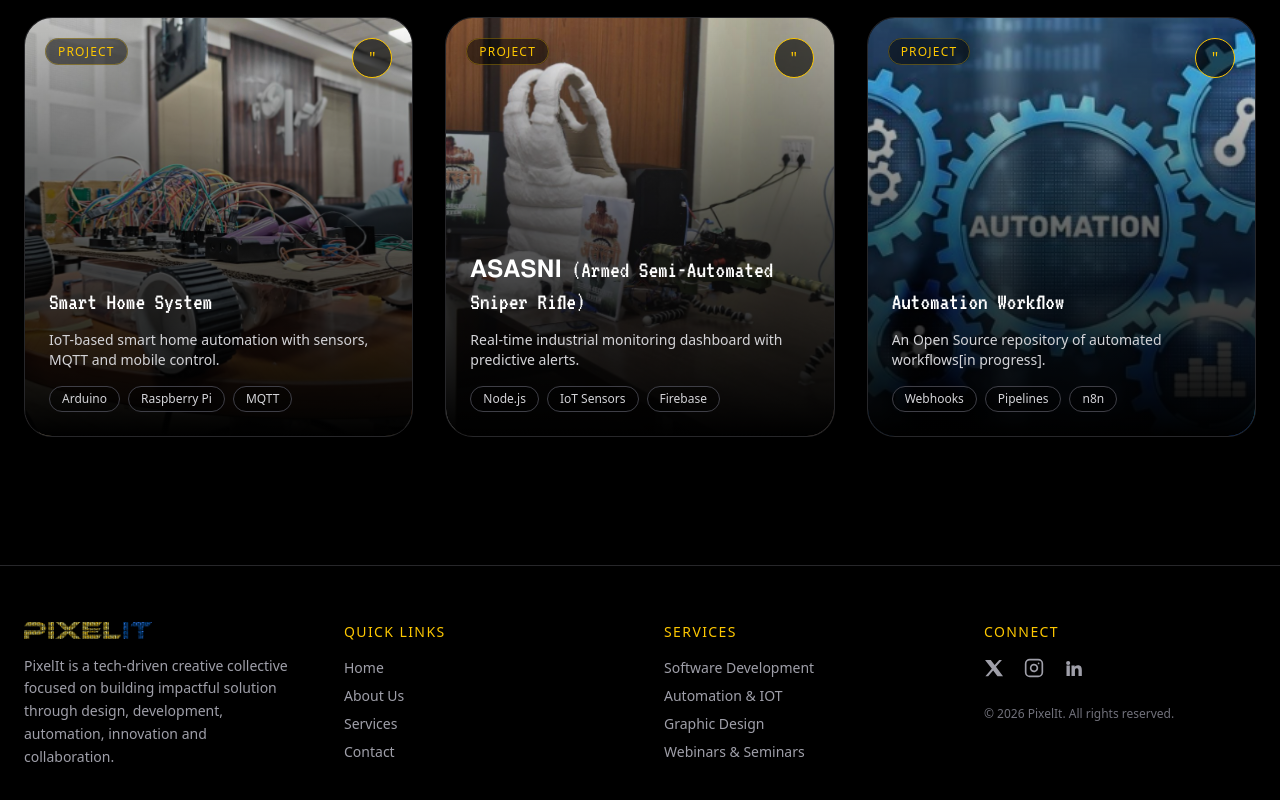
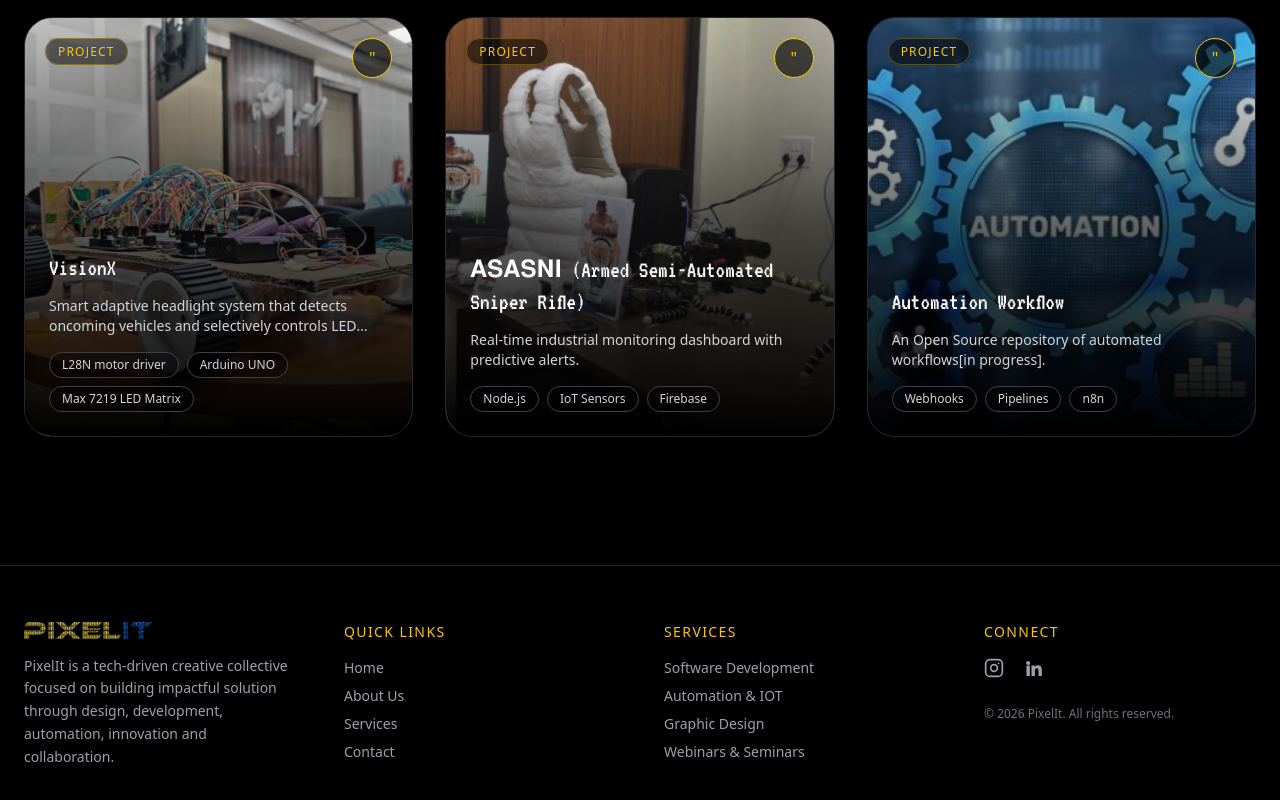
Before and after one commit to akashverma712/PixelIT, a Next.js app: page /service/iot in a window 1280 px wide. Shown: the part 1099-1899 px from the top of the page. Built offline with nearby package versions, Linux system fonts and the light colour scheme.

Commit message:
added: project details

```diff
--- a/app/components/Footer.tsx
+++ b/app/components/Footer.tsx
@@ -54,11 +54,7 @@ export default function Footer() {
           </h4>
 
           <div className="flex gap-5">
-            <a href="#" className="text-zinc-400 hover:text-yellow-400 transition">
-              <svg width="20" height="20" viewBox="0 0 24 24" fill="currentColor">
-                <path d="M18.244 2.25h3.308l-7.227 8.26 8.502 11.24h-6.654l-5.214-6.817L4.99 21.75H1.68l7.73-8.84L1.25 2.25h6.826l4.713 6.231L18.244 2.25z" />
-              </svg>
-            </a>
+
 
             <a href="#" className="text-zinc-400 hover:text-yellow-400 transition">
               <svg
--- a/app/contact/page.tsx
+++ b/app/contact/page.tsx
@@ -192,7 +192,7 @@ export default function ContactPage() {
           <div className="space-y-8">
             <div className="border-2 border-zinc-800 bg-zinc-900 flex justify-center p-10">
               <img
-                src="/pixelit_logo.png"
+                src="/pixelit_wordmark.png"
                 alt="PixelIt"
                 className="max-w-xs w-full object-contain"
               />
--- a/app/data/iotProjects.ts
+++ b/app/data/iotProjects.ts
@@ -1,10 +1,10 @@
 export const iotProjects = [
   {
-    title: "Smart Home System",
+    title: "VisionX",
     image: "/automation3.png",
     description:
-      "IoT-based smart home automation with sensors, MQTT and mobile control.",
-    technologies: ["Arduino", "Raspberry Pi", "MQTT"],
+      "Smart adaptive headlight system that detects oncoming vehicles and selectively controls LED beams to eliminate glare while maintaining optimal road visibility and safety.",
+    technologies: ["L28N motor driver", "Arduino UNO", "Max 7219 LED Matrix"],
     projectLink: "#",
   },
 
```
